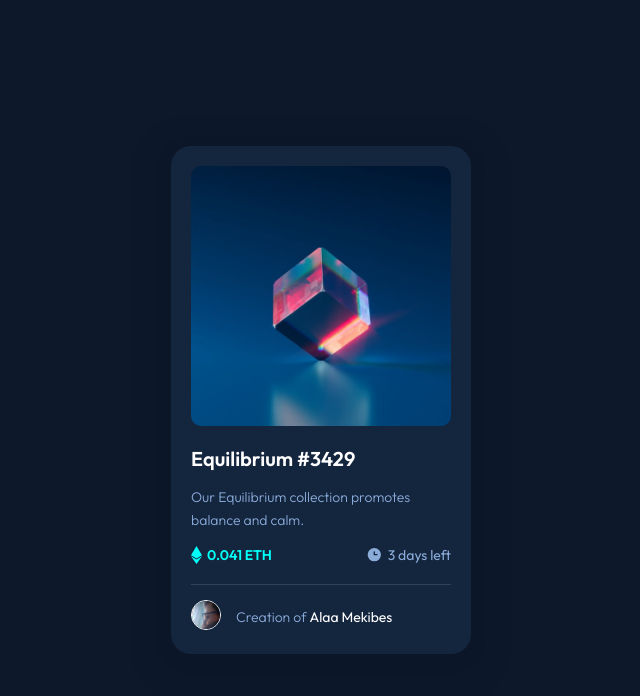
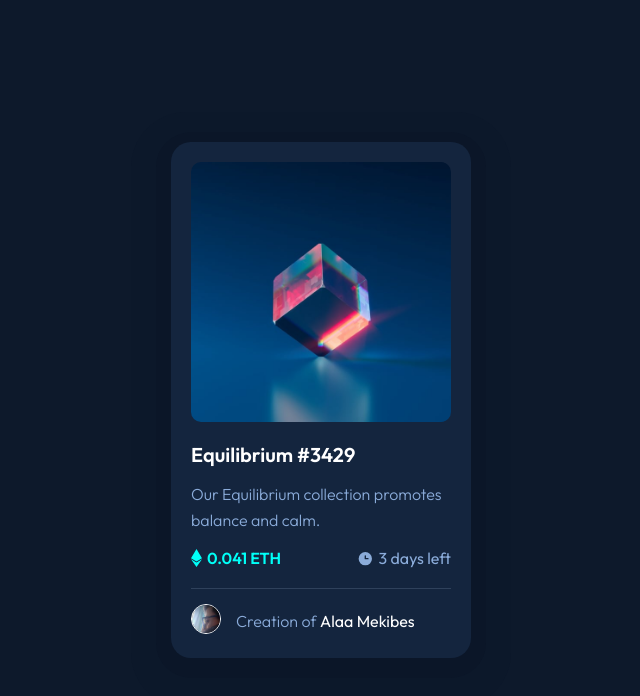
Before and after one commit to alaa-mekibes/nft-preview-card-component-frontend-mentor, a plain HTML site: page index.html in a window 1280 px wide. Shown: the whole page, without its empty margins (319-959 px from the left). Drawn offline with Linux system fonts and the light colour scheme.

Commit message:
changing screenshot + fix the favicon type + change the p font size to 16px

```diff
--- a/index.html
+++ b/index.html
@@ -3,7 +3,7 @@
 <head>
     <meta charset="UTF-8">
     <title>NFT preview card component</title>
-    <link rel="icon" type="x-icon" href="images/favicon-32x32.png">
+    <link rel="icon" type="image/x-icon" href="images/favicon-32x32.png">
     <meta name="viewport" content="width=device-width, initial-scale=1.0">
     <!-- Google Fonts -->
     <link rel="preconnect" href="https://fonts.googleapis.com">
--- a/style.css
+++ b/style.css
@@ -18,7 +18,7 @@
 
         /* Body Copy */
 
---size-paragraph: 14px;
+--size-paragraph: 16px;
 
         /* Animation */
 
```
Also changed, not shown: screenshot.png.
